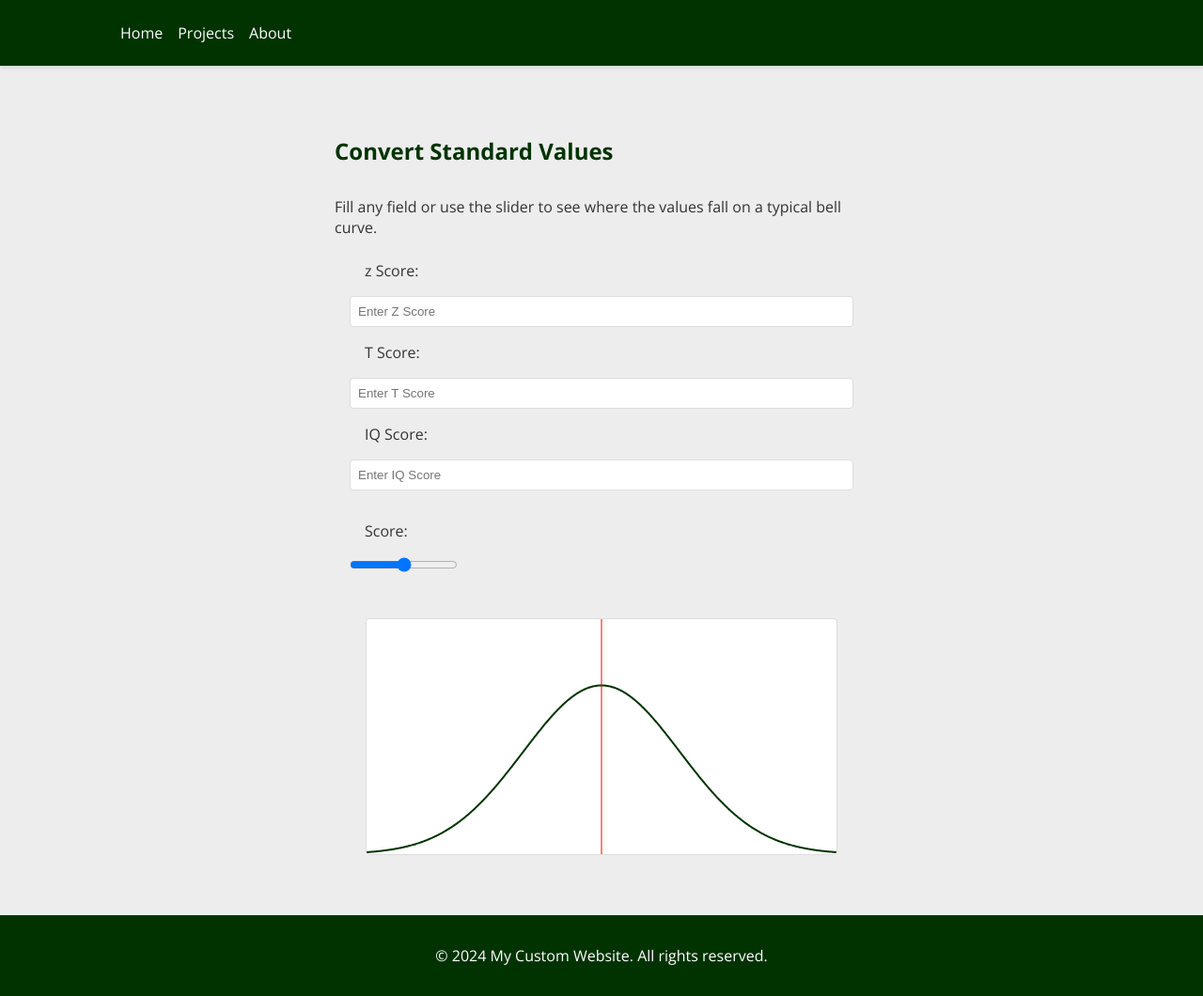
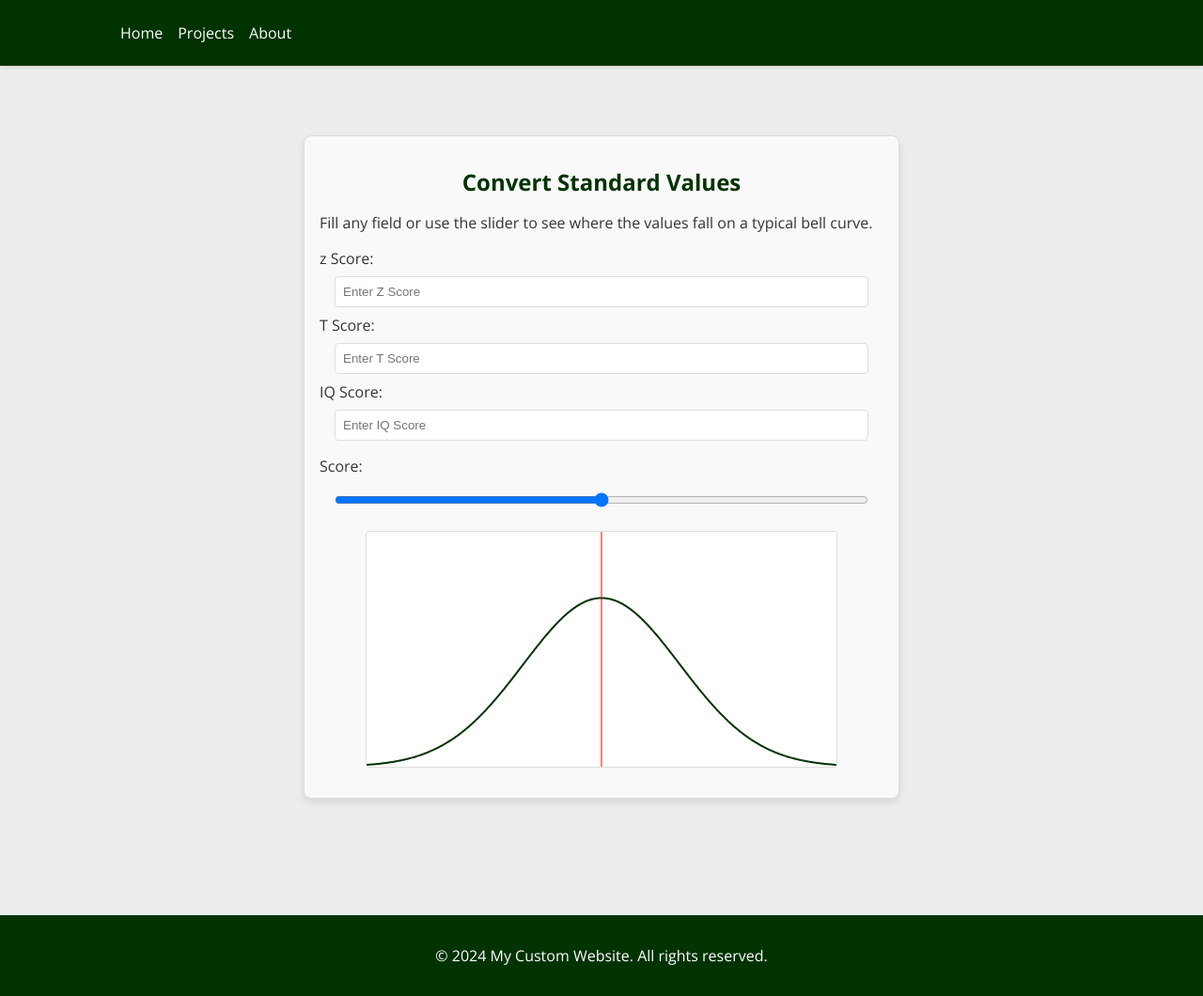
Before and after one commit to schminho/schminho.github.io, a Jekyll site: the page built from projects/convert-standard-values.md, in a window 1280 px wide and 1060 px high. Shown: the whole window at 94% size. Built offline with Jekyll 4.4.1, drawn with Linux system fonts in a browser that asks for light colours.

Commit message:
Update style.css

```diff
--- a/assets/css/style.css
+++ b/assets/css/style.css
@@ -252,41 +252,29 @@ footer {
     text-align: center;
 }
 
-/* General input and slider styles */
 #converter-app input,
 #converter-app input[type="range"] {
     width: calc(100% - 2rem); /* Full width minus padding */
-    margin: 0.5rem auto; /* Vertical spacing */
-    padding: 0.5rem; /* Internal padding for inputs */
+    margin: 0.5rem auto; /* Centered vertically with spacing */
+    padding: 0.5rem; /* Add padding inside the input fields */
     border: 1px solid #ddd;
     border-radius: 4px;
     display: block; /* Ensure inputs stack vertically */
-    box-sizing: border-box; /* Include padding in the width */
-}
-
-/* Align labels with input fields */
-#converter-app label {
-    display: block; /* Ensure labels are on their own line */
-    margin: 0.5rem auto; /* Match spacing with inputs */
-    padding-left: 1rem; /* Align labels to match input padding */
-    text-align: left; /* Align text to the left */
-    width: calc(100% - 2rem); /* Match input field width */
-    box-sizing: border-box; /* Consistent box model */
-}
-
-/* Ensure consistent alignment in Safari (mobile) */
-#converter-app {
-    display: flex;
-    flex-direction: column;
-    align-items: flex-start; /* Align items to the left */
-    padding: 1rem; /* Add padding around the container */
-    max-width: 600px; /* Limit container width */
-    margin: 0 auto; /* Center the container */
-    box-sizing: border-box; /* Include padding in dimensions */
+    box-sizing: border-box; /* Include padding in the element's dimensions */
 }
 
 #slider-container {
     margin: 1rem 0;
+}
+
+#converter-app {
+    max-width: 600px; /* Constrain the app width */
+    margin: 2rem auto; /* Center the app */
+    padding: 1rem;
+    background-color: #f9f9f9;
+    border: 1px solid #ddd;
+    border-radius: 8px;
+    box-shadow: 0 4px 8px rgba(0, 0, 0, 0.1);
 }
 
 #bell-curve {
```
